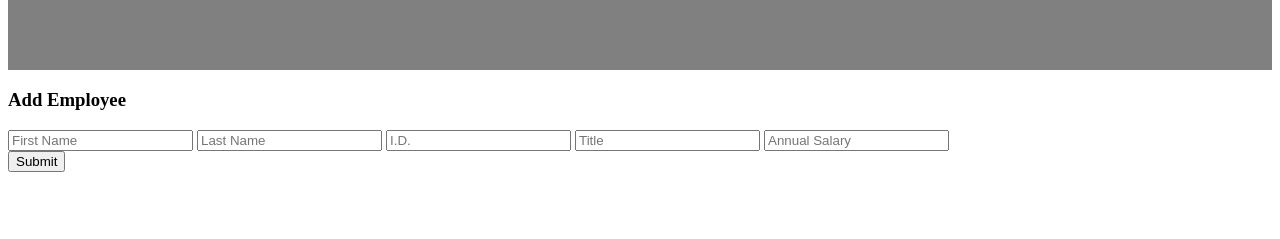
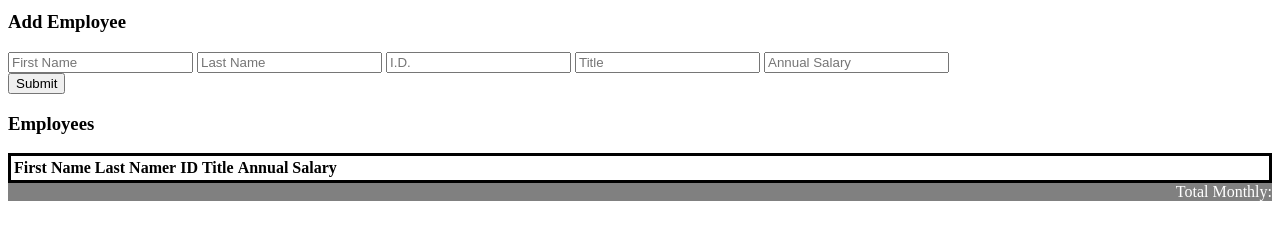
Before and after one commit to CardinalNavigation/weekend-jquery-salary-calculator, a plain HTML site: page index.html in a window 1280 px wide. Shown: the part 79-318 px from the top of the page. Drawn offline with Linux system fonts and the light colour scheme.

Commit message:
update a lot of stuff everywhere

```diff
--- a/index.html
+++ b/index.html
@@ -26,8 +26,28 @@
         <section>
             <button id="submitButton">Submit</button>
         </section>
+        <section>
+            <h3>Employees</h3>
+            <table>
+                <thead>
+                    <tr>
+                        <th>First Name</th>
+                        <th>Last Namer</th>
+                        <th>ID</th>
+                        <th>Title</th>
+                        <th>Annual Salary</th>
+                        <th></th>
+                    </tr>
+                </thead>
+                <tbody id="tableBody">
+                </tbody>
+            </table>
+        </section>
 
     </main>
+    <footer id="footerId">
+        Total Monthly:
+    </footer>
 
 
 </body>
--- a/style.css
+++ b/style.css
@@ -1,7 +1,31 @@
+/* Header Settings */
 header {
     display: block;
     text-align: center;
     color: white;
     background-color: grey;
-    height: 8em;
+    height: 50px;
 }
+
+/* For our Table */
+table {
+    display: flex;
+    align-items: center;
+    border-style: solid;
+    border-color: black;
+    border-collapse: separate;
+    text-align: left;
+}
+
+/* footer settings */
+footer {
+    display: block;
+    text-align: right;
+    text-size-adjust: 20px;
+    color: white;
+    background-color: grey;
+}
+
+button {
+    align-items: right;
+}
```
